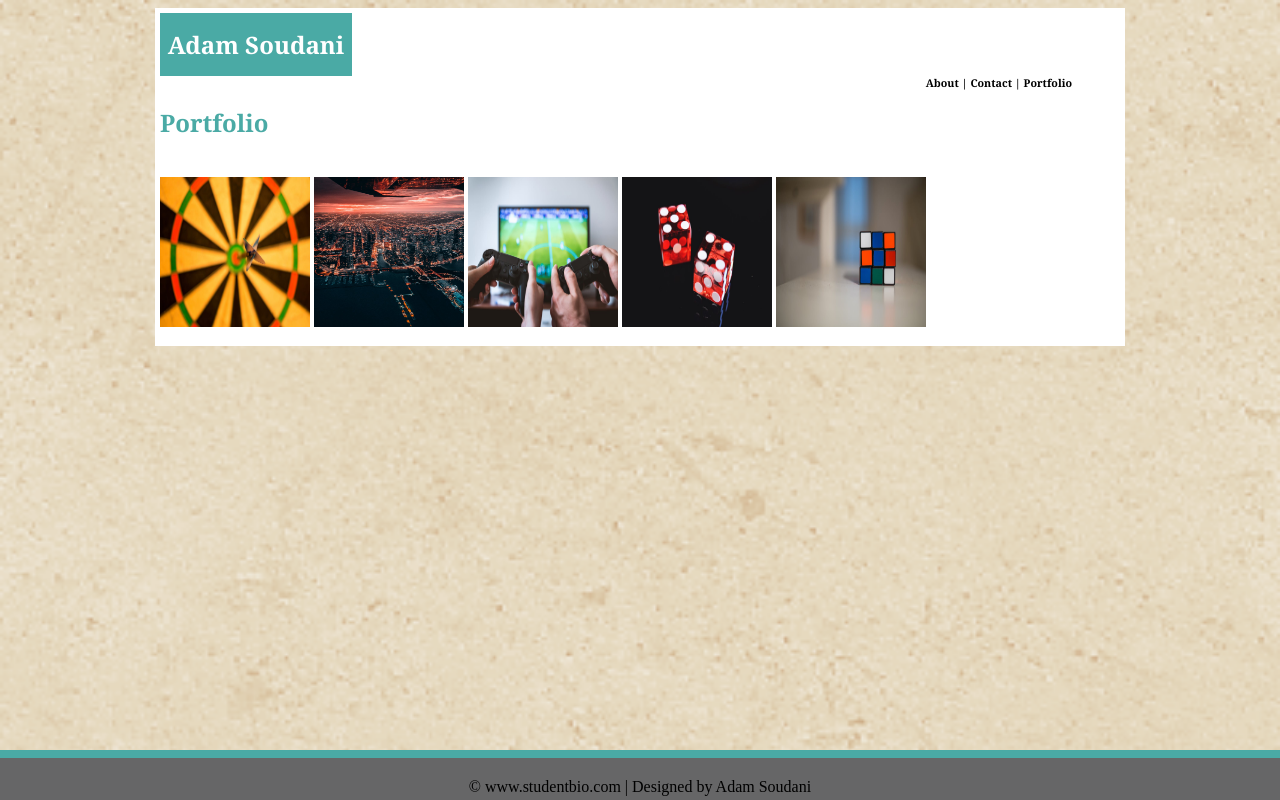
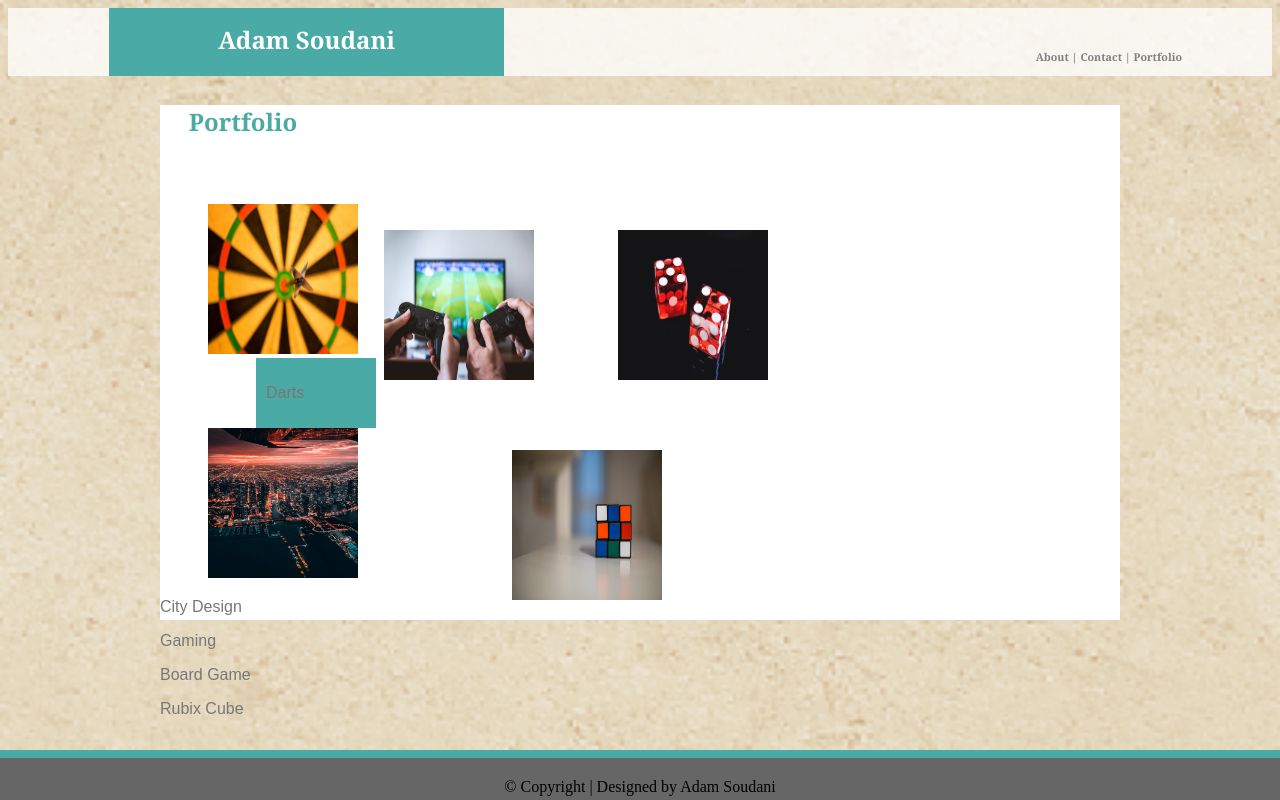
Before and after one commit to Adoni0/Basic-Portfolio, a plain HTML site: page portfolio.html in a window 1280 px wide. Drawn offline with Linux system fonts and the light colour scheme.

Commit message:
Initial Site Files

```diff
--- a/assets/css/style.css
+++ b/assets/css/style.css
@@ -4,11 +4,13 @@
     color: white;
     font-size: x-large;
     padding-top: 15px;
-    padding-bottom: 15px;
+    padding-bottom: 20px;
     margin: 0;
     margin-right: 8in;
     text-align: center;
     margin-top: 0;
+    margin-left: 8%;
+    margin-bottom: 0%;
 }
 
 
@@ -19,14 +21,11 @@ h6{
 }
 
 #hd-abtme{
-    background-color: #ffffff;
-    padding: 5px;
-    height: 22px;
-    bottom: 0px;
-    left: 0px;
-    padding-top: 30px;
     width: 100%;
-    padding-bottom: 10px
+    margin: auto;
+    background-color: #ffffffc2;
+    padding: 5x;
+    border-style: outset;
 }
 
 #bio-me{
@@ -35,10 +34,9 @@ h6{
 }
 
 .index-bio{
-    float: right;
-    width: 700px;
+    width: 100%;
     margin: auto;
-    margin-right: 40px;
+    margin-left: -5px;
 }
 
 h1, h2, h4, h6 {
@@ -59,15 +57,14 @@ body{
 #contain-this{
     background-color:#ffffff;
     padding: 5px;
-}
-
-#about-me{
-    width: 960px;
+    margin-top: 5%;
+    border-style: outset;
 }
 
 #self-image{
     height: 200px;
     width: 200px;
+    float: left;
 }
 
 .container{
@@ -79,14 +76,23 @@ body{
     background-color: #ffffff;
     padding-bottom: 5px;
     padding-left: 10px;
-    border-style: solid #dddddd;
+    border-style: outset;
+    height: 420px;
 }
 
-.container2{
-    width: 960px;
+#p-header{
+    width: 100%;
     margin: auto;
-    background-color: #ffffff;
-    padding: 5px;
+    background-color: #ffffffc2;
+    padding: 5x;
+}
+
+#pheader-2{
+    width: 100%;
+    margin: auto;
+    background-color: #ffffffc2;
+    padding: 5x;
+    border-style: outset;
 }
 
 .image-p{
@@ -95,7 +101,7 @@ body{
 }
 
 #ctc-me{
-    border-bottom: 3px solid grey;
+    border-bottom: 2px solid grey;
     color: #4aaaa5;
 }
 
@@ -121,11 +127,18 @@ textarea{
 
 #pdiddy{
     color: #4aaaa5;
+    border-bottom: 3px #777777;
+    margin-bottom: 5%;
+    margin-left: 3%;
+    margin-top: 3%;
 }
 
 #pbox{
     background-color: #ffffff;
     padding-bottom: 15px;
+    height: 500px;
+    width: 960px;
+    margin: auto;
 }
 
 .footer-bottom{
@@ -140,3 +153,44 @@ textarea{
     padding-bottom: 10px;
     border-top: 8px solid #4aaaa5;
 }
+
+.directory{
+    position: fixed;
+    top: 50px;
+    right: 50px;
+    color: grey;
+}
+
+#dart-pic{
+    margin-left: 5%;
+}
+#city-pic{
+    margin-left: 5%;
+}
+
+#game-pic{
+    position: absolute;
+    bottom: 52.5%;
+    left: 30%;
+}
+
+#dice-pic{
+    position: absolute;
+    bottom: 52.5%;
+    right: 40%;
+}
+
+#rube-pic{
+    position: absolute;
+    bottom: 25%;
+    left: 40%;
+}
+
+.wrapper-dart{
+    z-index: 2;
+    margin-left: 10%;
+    width: 100px;
+    height: 50px;
+    background-color: #4aaaa5;
+    padding: 10px;
+}
--- a/portfolio.html
+++ b/portfolio.html
@@ -5,39 +5,61 @@
         <link rel='stylesheet' type='text/css' href='assets/css/style.css'>
     </head>
     <body>
+        <header>
+        <div class='container2' id='p-header'>
+        <h1 class= 'index-me'>Adam Soudani</h1>
+        <h6 class='directory'>About | Contact | Portfolio</h6>
+    </div>
+    </header>
 
-        <div class='container2'>
-        <header>
-        <h1 class= 'index-me'>Adam Soudani</h1>
-        <h6>About | Contact | Portfolio</h6>
-    </header>
-</div>
 
         <div class='container2' id='pbox'>
         <h2 id= 'pdiddy'>Portfolio</h2>
         <br>
 
-        <img src= 'assets/images/bull-center-bulls-eye-darts-15812.jpg' alt='darts' class= 'image-p'>
+        <!--layering image names over images-->
+
+        <img src= 'assets/images/bull-center-bulls-eye-darts-15812.jpg' alt='darts' class= 'image-p' id='dart-pic'>
+
+        <div class='wrapper-dart'>
+            <p class='image-name'>Darts</p>
+        </div>
 
 
-        <img src= 'assets/images/pexels-photo-3617467.jpg' alt= 'city' class= 'image-p'>
+        <img src= 'assets/images/pexels-photo-3617467.jpg' alt= 'city' class= 'image-p' id='city-pic'>
+
+        <div class='wrapper-city'>
+            <p class='image-name'>City Design</p>
+        </div>
 
 
-        <img src= 'assets/images/pexels-photo-442576.jpg' alt='gaming' class= 'image-p'>
+        <img src= 'assets/images/pexels-photo-442576.jpg' alt='gaming' class= 'image-p' id='game-pic'>
+
+        <div class='wrapper-game'>
+            <p class='image-name'>Gaming</p>
+        </div>
 
 
 
-        <img src= 'assets/images/pexels-photo-965879.jpg' alt= 'dice' class= 'image-p'>
+        <img src= 'assets/images/pexels-photo-965879.jpg' alt= 'dice' class= 'image-p' id='dice-pic'>
+
+        <div class='wrapper-dice'>
+            <p class='image-name'>Board Game</p>
+        </div>
 
 
-        <img src= 'assets/images/pexels-photo.jpg' alt= 'rubix cube' class= 'image-p' id='rube'>
+        <img src= 'assets/images/pexels-photo.jpg' alt= 'rubix cube' class= 'image-p' id='rube-pic'>
+
+            <div class='wrapper-rube'>
+            <p class='image-name'>Rubix Cube</p>
+        </div>
 
     </div>
 
          <!--copyright footer-->
 
          <div class='footer-bottom'>
-            &copy; www.studentbio.com | Designed by Adam Soudani
+            &copy; Copyright | Designed by Adam Soudani
            </div>
 
     </body>
```
Also changed, not shown: contact.html (+5 -5 lines), index.html (+9 -8 lines), 2 other files.
